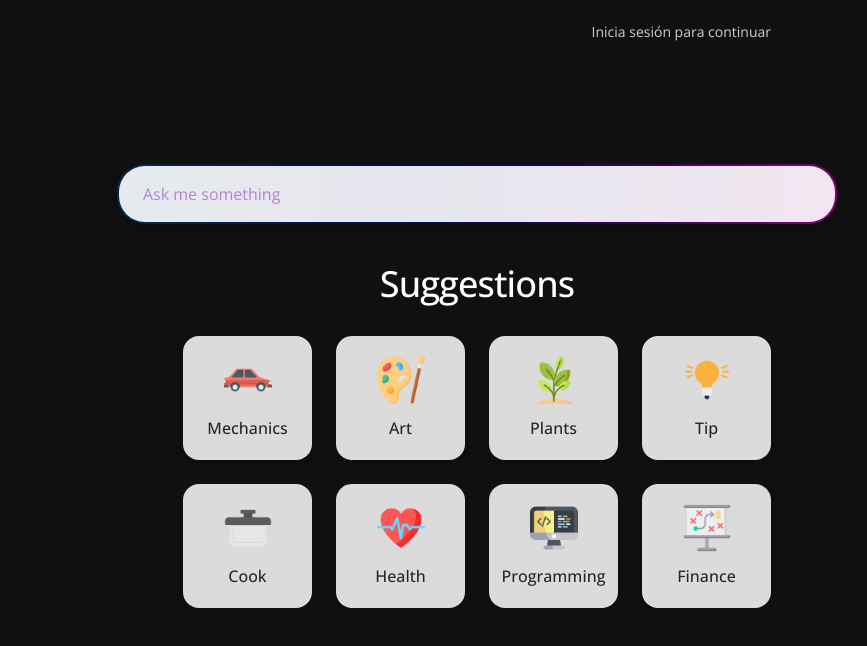
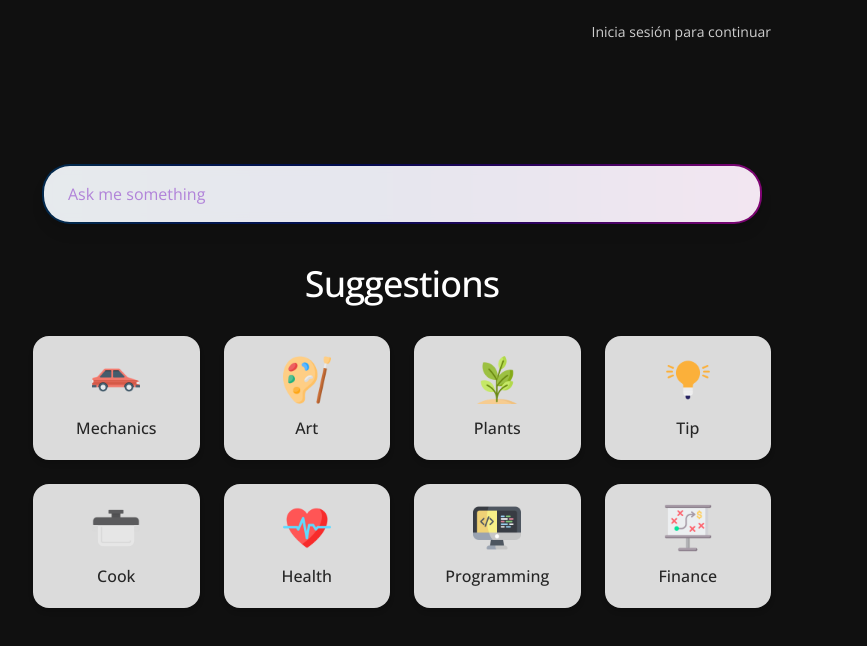
Before and after one commit to Javo294/caso1DS, a React (Vite) app: page /app in a window 1280 px wide. Shown: the top 646 px of the page, without its empty margins (413-1280 px from the left). Built offline with nearby package versions, Linux system fonts and the light colour scheme; a web font is replaced by a local one.

Commit message:
Update index.tsx

```diff
--- a/src/pages/UserPages/index.tsx
+++ b/src/pages/UserPages/index.tsx
@@ -40,7 +40,7 @@ const CoachApp: React.FC = () => {
   //Ancho y largo del sidebar
   const [isSidebarOpen, setIsSidebarOpen] = useState(true);
   const HEADER_H = 0;
-  const SIDEBAR_W = 500;
+  const SIDEBAR_W = 350;
 
   // Cerrar con clic fuera o con tecla Esc
   useEffect(() => {
@@ -125,13 +125,13 @@ const CoachApp: React.FC = () => {
                       }
                       className="w-full text-left px-3 py-2 rounded-lg hover:bg-white/10 transition text-sm"
                     >
-                      Cerrar sesión
+                      Log Out
                     </button>
                    {!isPremium &&(
                     <button
                       role="menuitem"
                       className="w-full text-left px-3 py-2 rounded-lg hover:bg-white/10 transition text-sm">
-                      Mejorar a Premium
+                      Upgrade to Premium
                     </button>
                    )}
 
```
